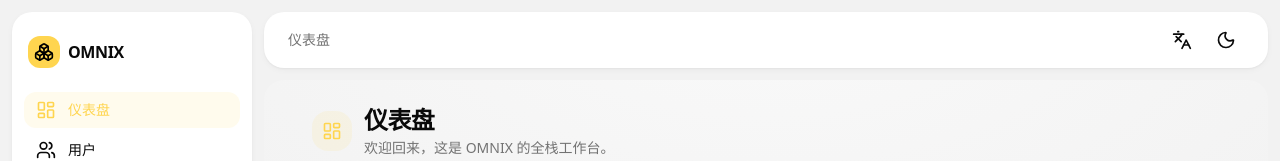
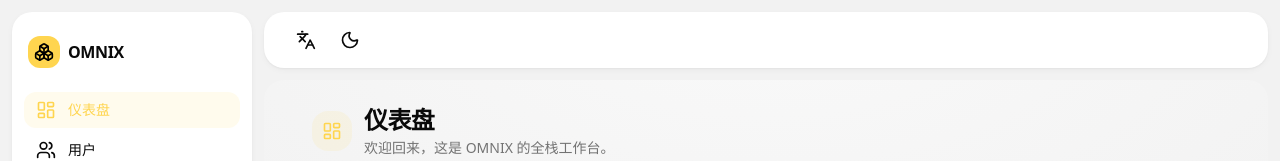
Before and after one commit to wx-wan/OMNIX, a React (Vite) app in the folder client/: page / in a window 1280 px wide. Shown: the top 161 px of the page. Built offline with nearby package versions, Linux system fonts and the light colour scheme; no server answers.

Commit message:
style: 顶栏「新增」移至左侧，删除原有页面标题文本
- #header-actions 操作槽移到顶栏最左（看板/客户/产品页的「新增」现在在左）
- 移除顶栏左侧原有的页面标题文本（看板/客户/产品…），右侧保留语言/主题按钮

```diff
--- a/client/src/components/layout/AppShell.tsx
+++ b/client/src/components/layout/AppShell.tsx
@@ -102,18 +102,11 @@ export function AppShell() {
       {/* Main column */}
       <div className="flex min-h-0 min-w-0 flex-col gap-3">
         <header className="flex h-14 shrink-0 items-center justify-between rounded-2xl bg-card px-4 shadow-card md:px-6">
-          <div className="text-sm font-medium text-muted-foreground">
-            {t(
-              navItems.find((n) =>
-                n.end ? location.pathname === n.to : location.pathname.startsWith(n.to),
-              )?.labelKey ?? "appName",
-            )}
-          </div>
+          <div
+            id="header-actions"
+            className="flex items-center gap-2 [&:not(:has(*))]:hidden"
+          />
           <div className="flex items-center gap-2">
-            <div
-              id="header-actions"
-              className="flex items-center gap-2 [&:not(:has(*))]:hidden"
-            />
             <Button variant="ghost" size="icon" onClick={toggleLang} aria-label="toggle language">
               <Languages className="size-5" />
             </Button>
```
